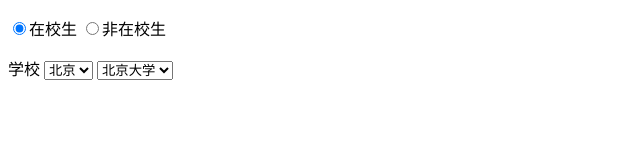
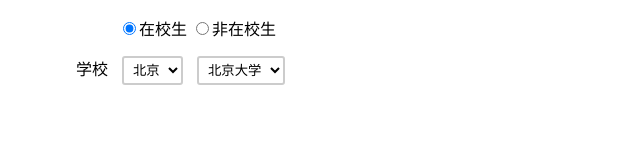
Before and after one commit to xing-zhi/ife.baidu.2017, a plain HTML site: page college.11/task-03/index.html in a window 1280 px wide. Shown: the whole page, without its empty margins (0-640 px from the left). Drawn offline with Linux system fonts and the light colour scheme.

Commit message:
improve style

```diff
--- a/college.11/task-03/css/style.css
+++ b/college.11/task-03/css/style.css
@@ -1,3 +1,32 @@
+#is-student-control {
+    padding-left: 110px;
+}
+
+label[for] {
+    display: inline-block;
+    width: 100px;
+    margin-right: 10px;
+    text-align: right;
+}
+
+input[type="text"] {
+    width: 300px;
+    padding: 4px 5px;
+    border: 2px solid #ccc;
+    border-radius: 3px;
+    outline: none;
+}
+
+select {
+    display: inline-block;
+    padding: 4px 5px;
+    margin-right: 10px;
+    background-color: #fff;
+    border: 2px solid #ccc;
+    border-radius: 3px;
+    outline: none;
+}
+
 #employment-control {
     display: none;
 }
--- a/college.11/task-03/index.html
+++ b/college.11/task-03/index.html
@@ -12,7 +12,7 @@
         <label><input name="isStudent" type="radio" value="0" />非在校生</label>
       </p>
       <p id="school-control">
-        <label>学校</label>
+        <label for="school-city-select">学校</label>
         <select id="school-city-select" name="schoolCity">
           <option value="beijing">北京</option>
           <option value="shanghai">上海</option>
@@ -27,8 +27,8 @@
         </select>
       </p>
       <p id="employment-control">
-        <label>就业单位</label>
-        <input name="employment" type="text" value=""/>
+        <label for="employment">就业单位</label>
+        <input name="employment" id="employment" type="text" value=""/>
       </p>
     </form>
 
```
